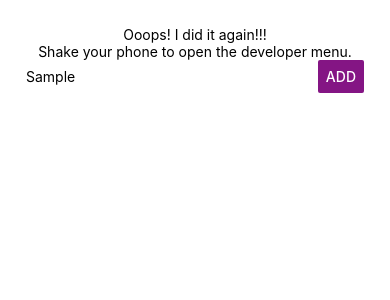
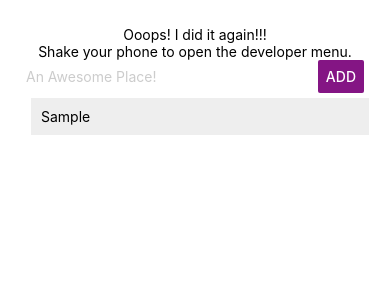
Before and after one commit to etrivinos/React-Native---The-Practical-Guide, a React Native app: screen / in a window 390 px wide. Both pictures are taken after typing "Sample" into the empty fields and a click on the button "ADD". Shown: the top 300 px of the page. Built offline with nearby package versions, Linux system fonts and the light colour scheme.

Commit message:
ch28_Creating_a_Custom_Component

```diff
--- a/App.js
+++ b/App.js
@@ -1,9 +1,12 @@
 import React from 'react';
 import { StyleSheet, Text, View, TextInput, Button } from 'react-native';
 
+import ListItem from './src/components/ListItem/ListItem';
+
 export default class App extends React.Component {
   state = {
-    placeName: ''
+    placeName: '',
+    places: []
   }
 
   placeNameChangeHandler = (event) => {
@@ -12,12 +15,24 @@
     });
   }
 
-  addPlaceName = (event) => {
-    let placeName = this.state.placeName;
-    alert(placeName);
+  addPlaceName = () => {
+    if(this.state.placeName.trim() === '') {
+      return;
+    }
+
+    this.setState(prevState => {
+      return {
+        places: prevState.places.concat(prevState.placeName),
+        placeName: ''
+      };
+    });
   }
 
   render() {
+    let placesOutput = this.state.places.map( (place, i) => (
+        <ListItem key={i} placeName={place} />
+    ));
+
     return (
       <View style={styles.container}>
         <Text>Ooops! I did it again!!!</Text>
@@ -36,7 +51,11 @@
             color="#841584"
             accessibilityLabel="Learn more about this purple button"
             onPress={this.addPlaceName} />
-          </View>
+        </View>
+
+        <View style={styles.listContainer}>
+          {placesOutput}
+        </View>
       </View>
     );
   }
@@ -64,5 +83,9 @@
 
   placeButton: {
     width: "30%"
+  },
+
+  listContainer: {
+    width: "100%"
   }
 });
--- /dev/null
+++ b/src/components/ListItem/ListItem.js
@@ -0,0 +1,19 @@
+import React from 'react';
+import { StyleSheet, View, Text } from 'react-native';
+
+const listItem = (props) => (
+  <View style={styles.listItem}>
+    <Text>{props.placeName}</Text>
+  </View>
+);
+
+const styles = StyleSheet.create({
+  listItem: {
+    width: "100%",
+    padding: 10,
+    backgroundColor: "#EEE",
+    margin: 5
+  }
+});
+
+export default listItem;
```
